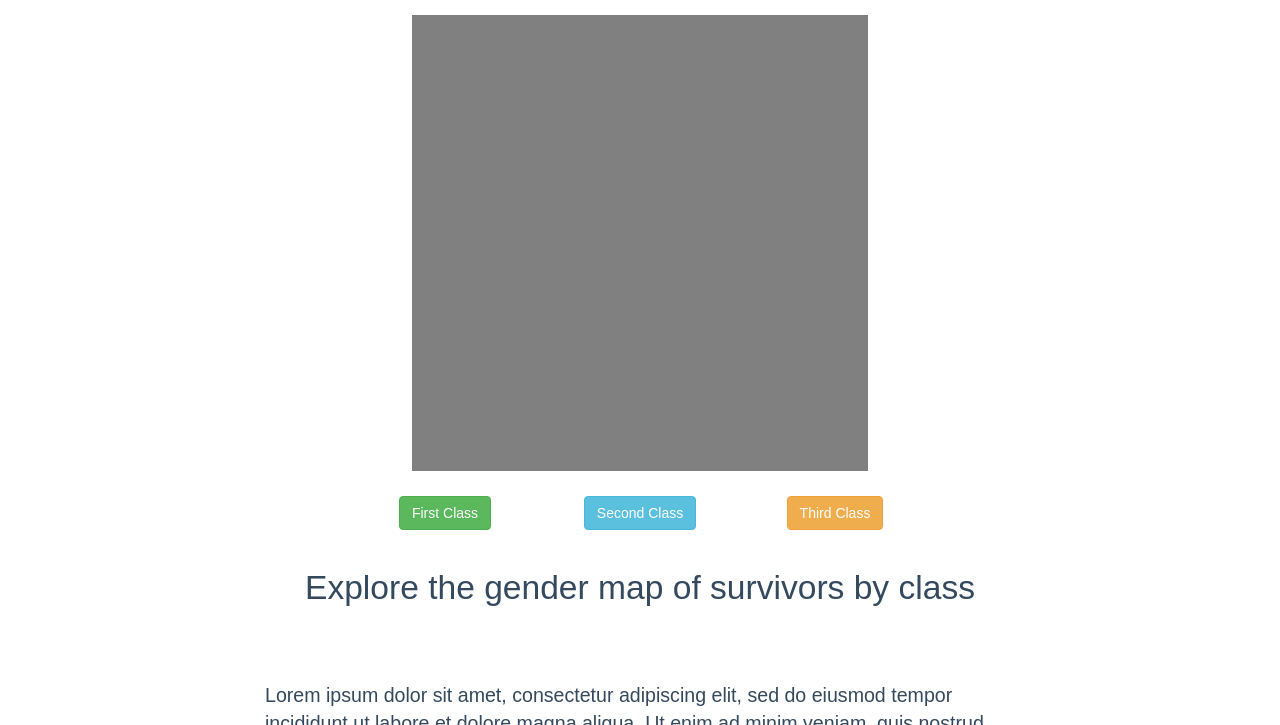
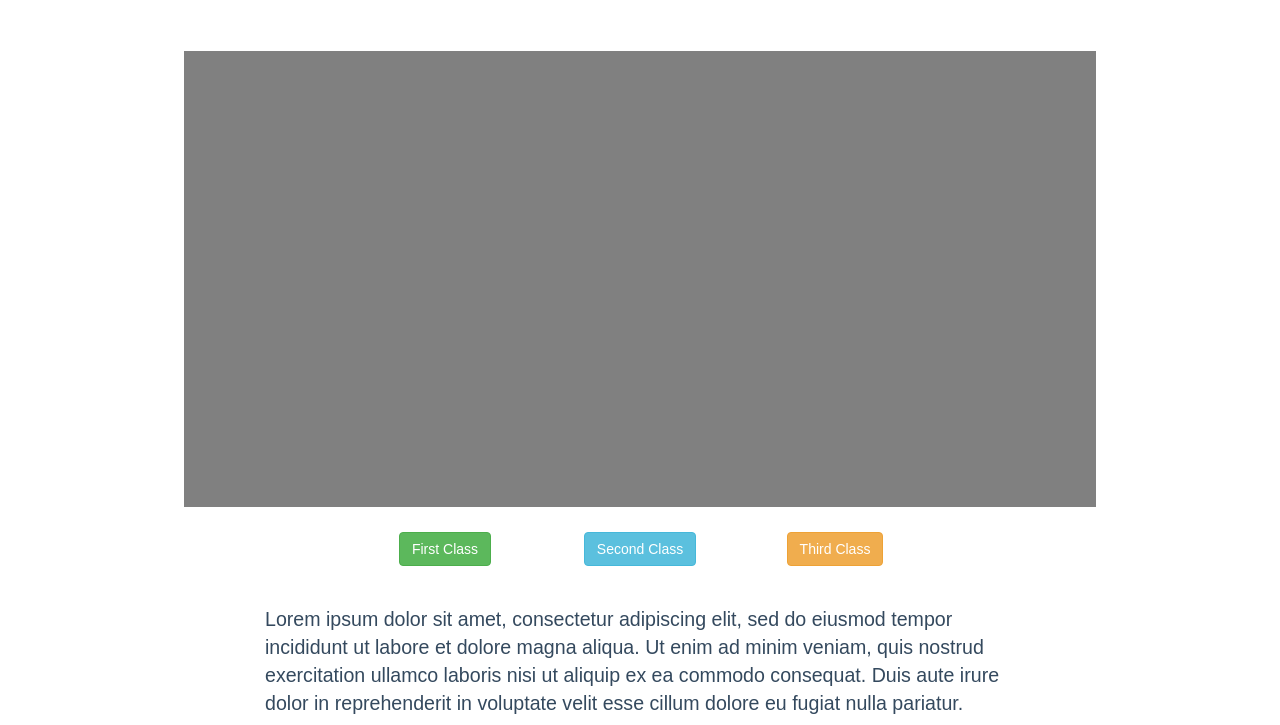
Before and after one commit to inspectordanno/2017_portfolio, a plain HTML site: page _site/titanic.html in a window 1280 px wide. Shown: the part 222-947 px from the top of the page. Drawn offline with nearby package versions, Linux system fonts and the light colour scheme.

Commit message:
"more ui for titanic"

```diff
--- a/_site/css/style.css
+++ b/_site/css/style.css
@@ -225,8 +225,8 @@ img.svg {
 
 svg {
 	margin-top: 5%;
-	width: 40%;
-	height: 40%;
+	width: 80%;
+	height: 80%;
 }
 
 /*card text*/
--- a/_site/titanic.html
+++ b/_site/titanic.html
@@ -69,12 +69,13 @@
             <div class="col-md-12">
                 <div class="margin"></div>
                  <h1 class="title">The Passengers of the Titanic</h1>
+                 <h4 class="skills">Explore a gender map of the survivors by class</h2>
             </div>
             </div>
 
             <div class="row">
               <div class="col-md-12">
-              <svg viewBox="0 0 100 100">
+              <svg viewBox="0 0 500 250">
                 <rect x="0" y="0" width="100%" height="100%" fill="gray" />
               </svg>
               </div>
@@ -106,7 +107,6 @@
               <div class="card">
               <!-- <img class="card-img-top" src="../pdf/three_trips.svg" alt="Card image cap"> -->
                 <div class="card-body">
-                  <h4 class="card-title">Explore the gender map of survivors by class</h4>
                   <p class="card-text">
                   Lorem ipsum dolor sit amet, consectetur adipiscing elit, sed do eiusmod tempor incididunt ut labore et dolore magna aliqua. Ut enim ad minim veniam, quis nostrud exercitation ullamco laboris nisi ut aliquip ex ea commodo consequat. Duis aute irure dolor in reprehenderit in voluptate velit esse cillum dolore eu fugiat nulla pariatur.
                   <p class="card-text">
--- a/css/style.css
+++ b/css/style.css
@@ -225,8 +225,8 @@ img.svg {
 
 svg {
 	margin-top: 5%;
-	width: 40%;
-	height: 40%;
+	width: 80%;
+	height: 80%;
 }
 
 /*card text*/
```
Also changed, not shown: titanic.html (+2 -2 lines).
